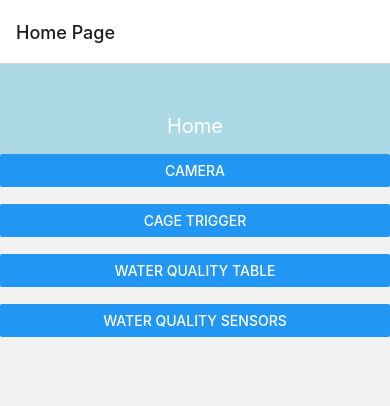
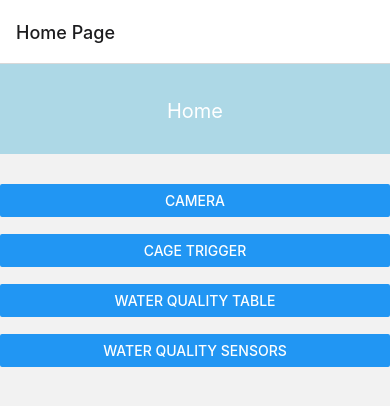
Before and after one commit to Philip-36/Thesis-App, a React Native app in the folder react-native-first/: screen /Home in a window 390 px wide. Shown: the top 406 px of the page. Built offline with nearby package versions, Linux system fonts and the light colour scheme; what expo-notifications, expo-task-manager would draw is missing.

Commit message:
add margin to header

```diff
--- a/react-native-first/components/Header.js
+++ b/react-native-first/components/Header.js
@@ -13,9 +13,10 @@ const styles = StyleSheet.create({
   header: {
     height: 90,
     backgroundColor: 'lightblue',
+    marginBottom: 30
   },
   text: {
-    marginTop: 50,
+    marginTop: 35,
     color: 'white',
     fontSize: 20,
     textAlign: 'center',
```
